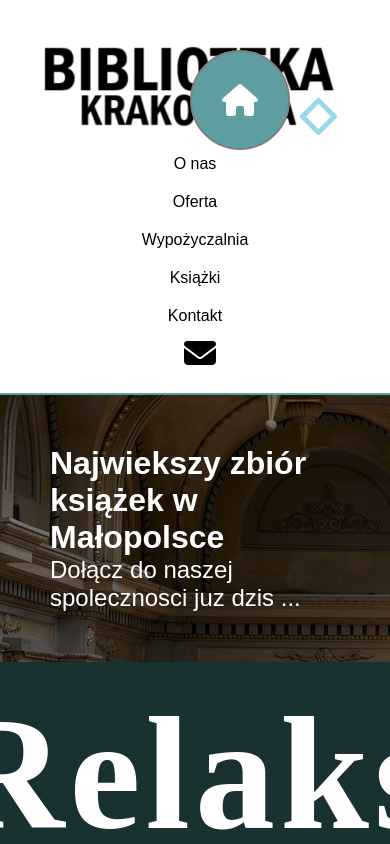
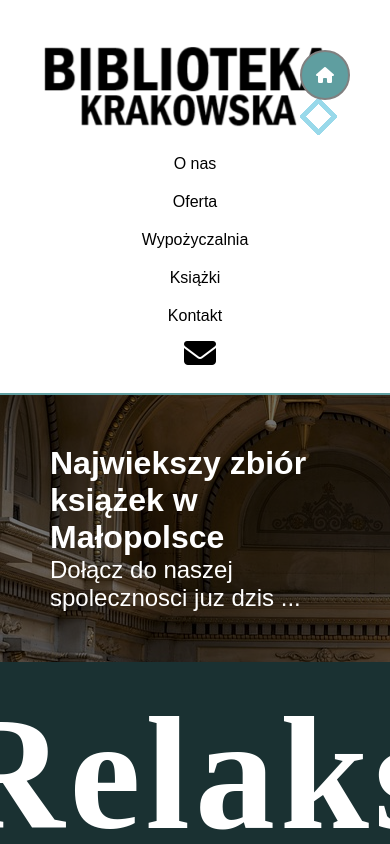
Before and after one commit to marcinoles87/biblioteka, a React (Create React App) app: page / in a window 390 px wide. Shown: the top 844 px of the page. Built offline with nearby package versions, Linux system fonts and the light colour scheme; no server answers; a web font is replaced by a local one.

Commit message:
add new section

```diff
--- a/src/App.css
+++ b/src/App.css
@@ -77,6 +77,10 @@ html{
 .nav-elements ul a:hover{
   font-size: larger;
 
+}
+
+.nav-elements ul li{
+  transition: 0.8s ease;
 }
 
 .nav-elements ul li i{
@@ -185,6 +189,7 @@ html{
   height: 66%;
   margin: 10px;
   border-bottom: 1px solid black;
+  object-fit: cover;
 
 }
 
@@ -197,6 +202,11 @@ html{
   color:white;
   border-radius: 10px;
   cursor: pointer;
+  transition: 0.9s ease;
+}
+
+.news-item button:hover{
+  background-color: rgb(53, 60, 255) ;
 }
 
 .news-item a{
@@ -734,6 +744,10 @@ align-items: center;
     flex-direction: column;
   }
 
+  .nav-container ul li:hover{
+    transform: translateX(20px);
+  }
+
   .header-container{
     width: auto;
     flex-direction: column;
@@ -791,6 +805,16 @@ align-items: center;
   .info-left{
     width: 100%;
     padding: 5px;
+    text-align: center;
+  }
+
+  .info-left h1{
+    font-size: 5rem;
+
+  }
+
+  .info-left p{
+    padding: 10px;
   }
 
   .info-right{
@@ -856,4 +880,15 @@ align-items: center;
     padding: 10px;
     height: auto;
   }
+
+  .home{
+    width: 50px;
+    height: 50px;
+    right: 40px;
+  }
+
+  .home i{
+
+    font-size: 1em;
+  }
 }
```
